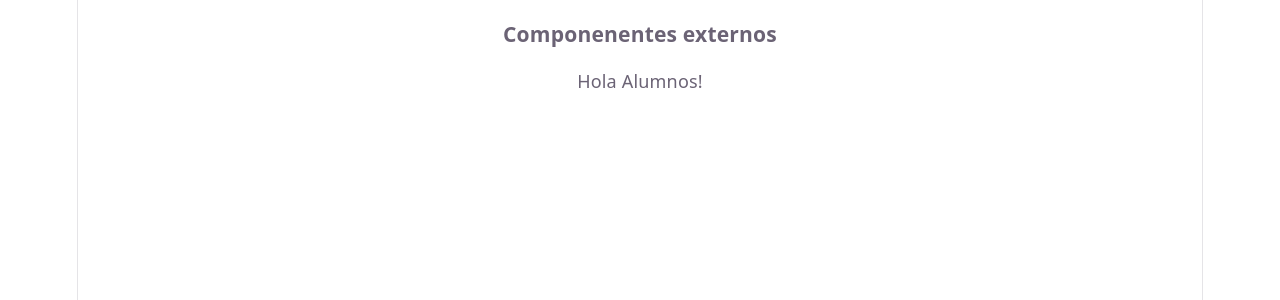
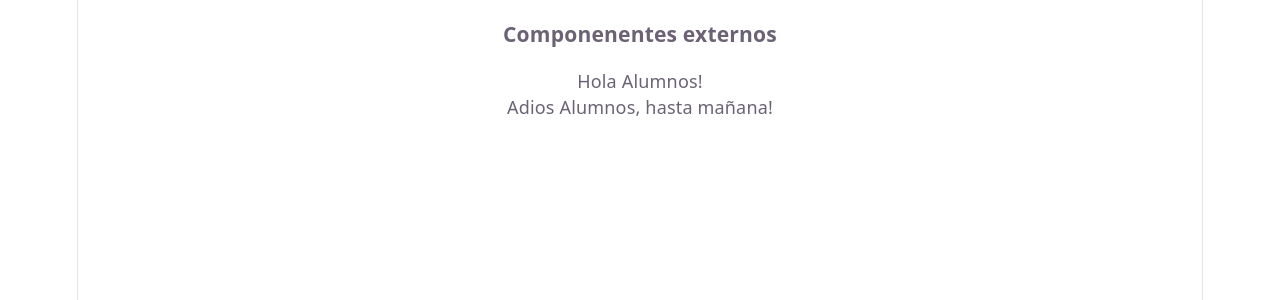
Before and after one commit to victorvzn/bootcamp-frontend-python-g31-jv, a React (Vite) app in the folder semana09/dia01-01-react-introduccion/: page / in a window 1280 px wide. Shown: the top 300 px of the page. Built offline with nearby package versions, Linux system fonts and the light colour scheme.

Commit message:
semana09, dia01, 01, react introducción

```diff
--- a/semana09/dia01-01-react-introduccion/src/App.jsx
+++ b/semana09/dia01-01-react-introduccion/src/App.jsx
@@ -91,6 +91,7 @@
 // 06 - Importando componentes externos
 
 import ComponenteSaludo from "./components/ComponenteSaludo"
+import ComponenteDespedida from "./components/ComponenteDespedida.jsx"
 
 // TODO: Crear el componente ComponenteDespedida en su propio archivo e importarlo en el componente App
 
@@ -100,6 +101,8 @@ const App = () => {
       <h3>Componenentes externos</h3>
 
       <ComponenteSaludo />
+
+      <ComponenteDespedida />
     </section>
   )
 }
--- /dev/null
+++ b/semana09/dia01-01-react-introduccion/src/components/ComponenteDespedida.jsx
@@ -0,0 +1,7 @@
+const ComponenteDespedida = () => {
+  return (
+    <div>Adios Alumnos, hasta mañana!</div>
+  )
+}
+
+export default ComponenteDespedida
```
